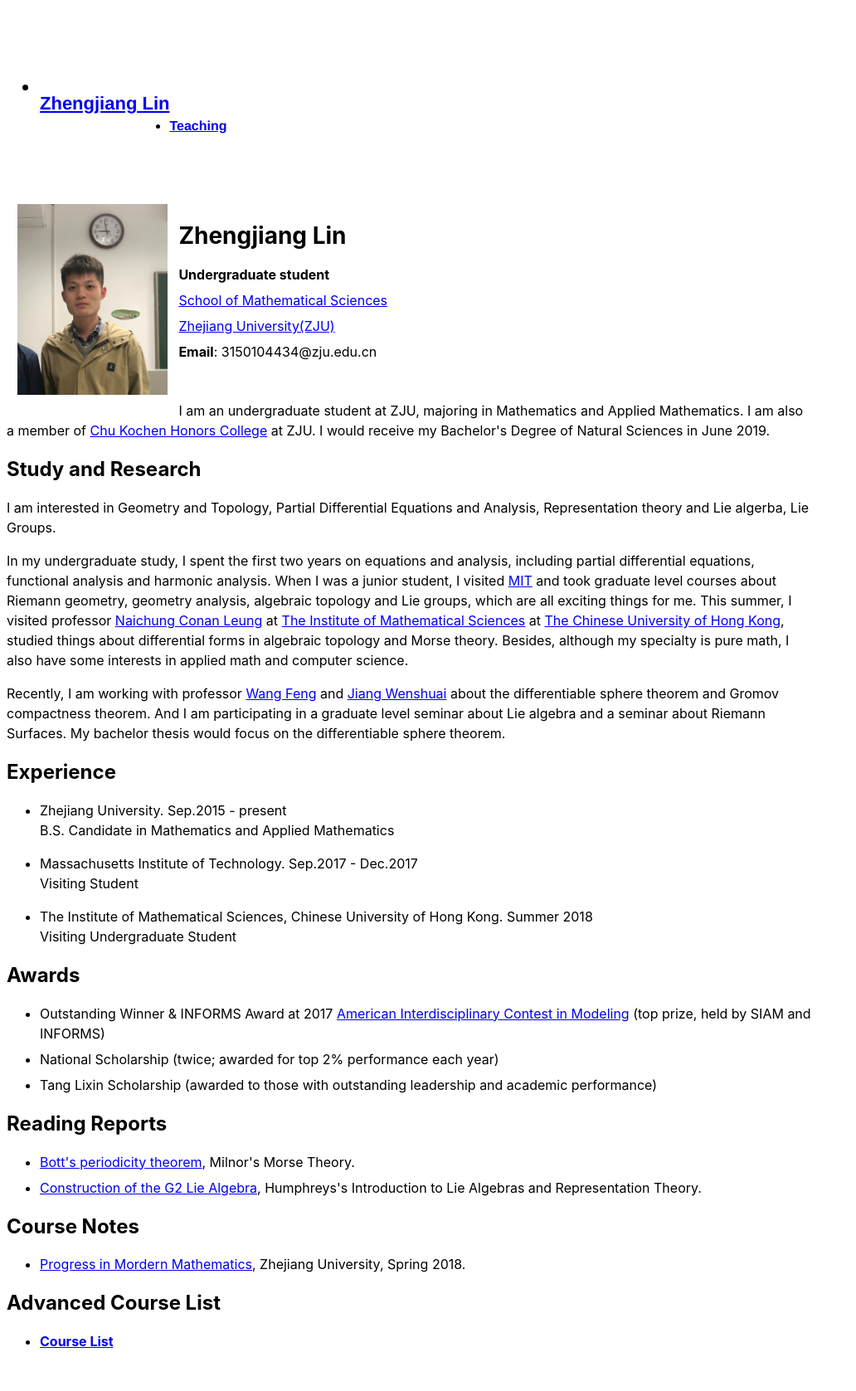
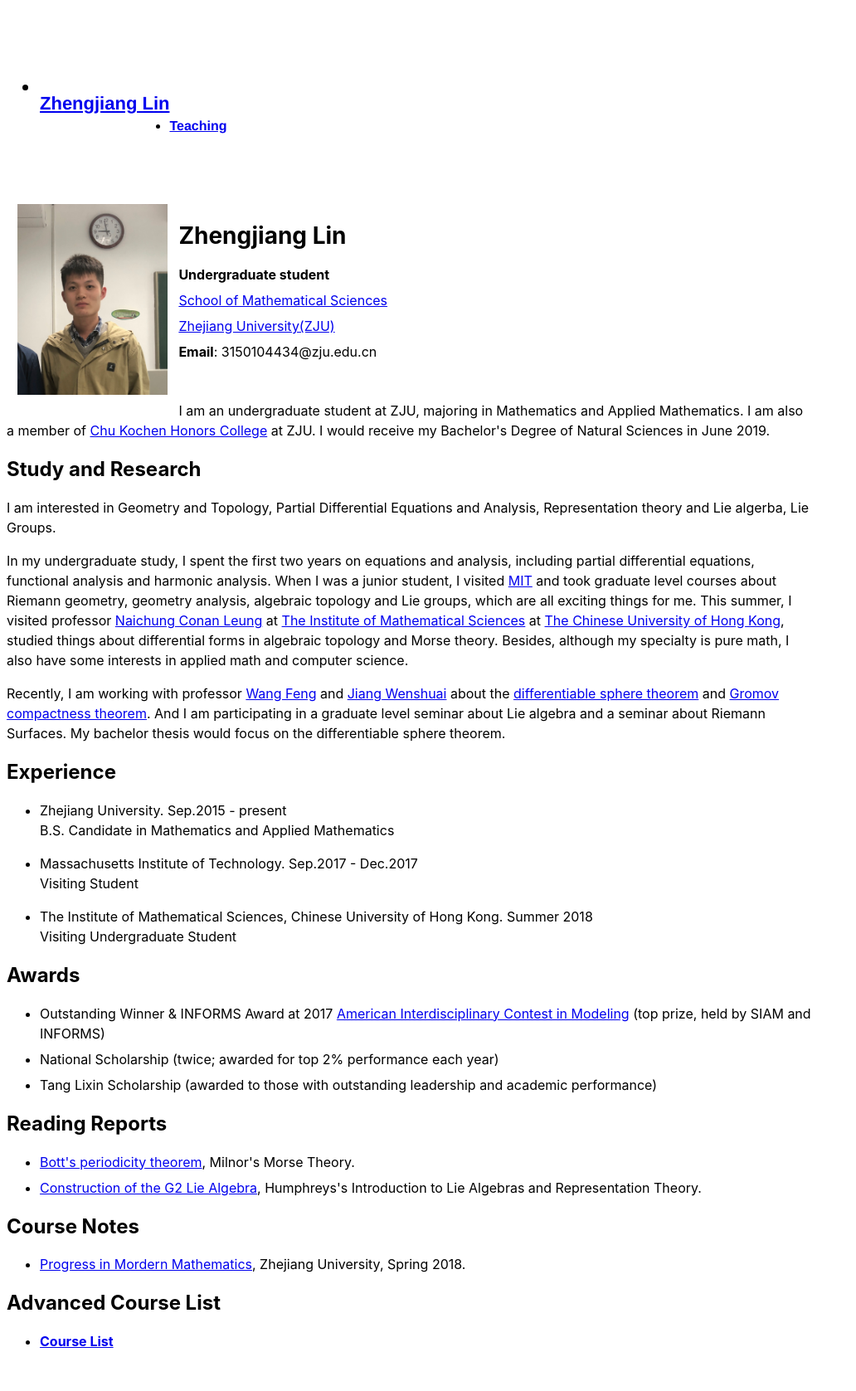
Before and after one commit to Acrescent/Acrescent.github.io, a Jekyll site: the page built from index.html, in a window 1280 px wide. Shown: the whole page at 83% size, without its empty margins (0-1032 px from the left). Built offline with Jekyll 4.4.1, drawn with Linux system fonts in a browser that asks for light colours.

Commit message:
Update index.html

```diff
--- a/index.html
+++ b/index.html
@@ -45,7 +45,7 @@ Besides, although my specialty is pure math, I also have some interests in appli
 </br><p>
 
 <p>
-Recently, I am working with professor <a href="https://person.zju.edu.cn/en/0014136">Wang Feng</a> and <a href="https://person.zju.edu.cn/en/wsjiang">Jiang Wenshuai</a> about the differentiable sphere theorem and Gromov compactness theorem.
+Recently, I am working with professor <a href="https://person.zju.edu.cn/en/0014136">Wang Feng</a> and <a href="https://person.zju.edu.cn/en/wsjiang">Jiang Wenshuai</a> about the <a href="https://en.wikipedia.org/wiki/Sphere_theorem">differentiable sphere theorem</a> and <a href="https://en.wikipedia.org/wiki/Gromov%27s_compactness_theorem_(geometry)">Gromov compactness theorem</a>.
 And I am participating in a graduate level seminar about Lie algebra and a seminar about Riemann Surfaces. My bachelor thesis would focus on the differentiable sphere theorem.
 </br><p>
 
```
